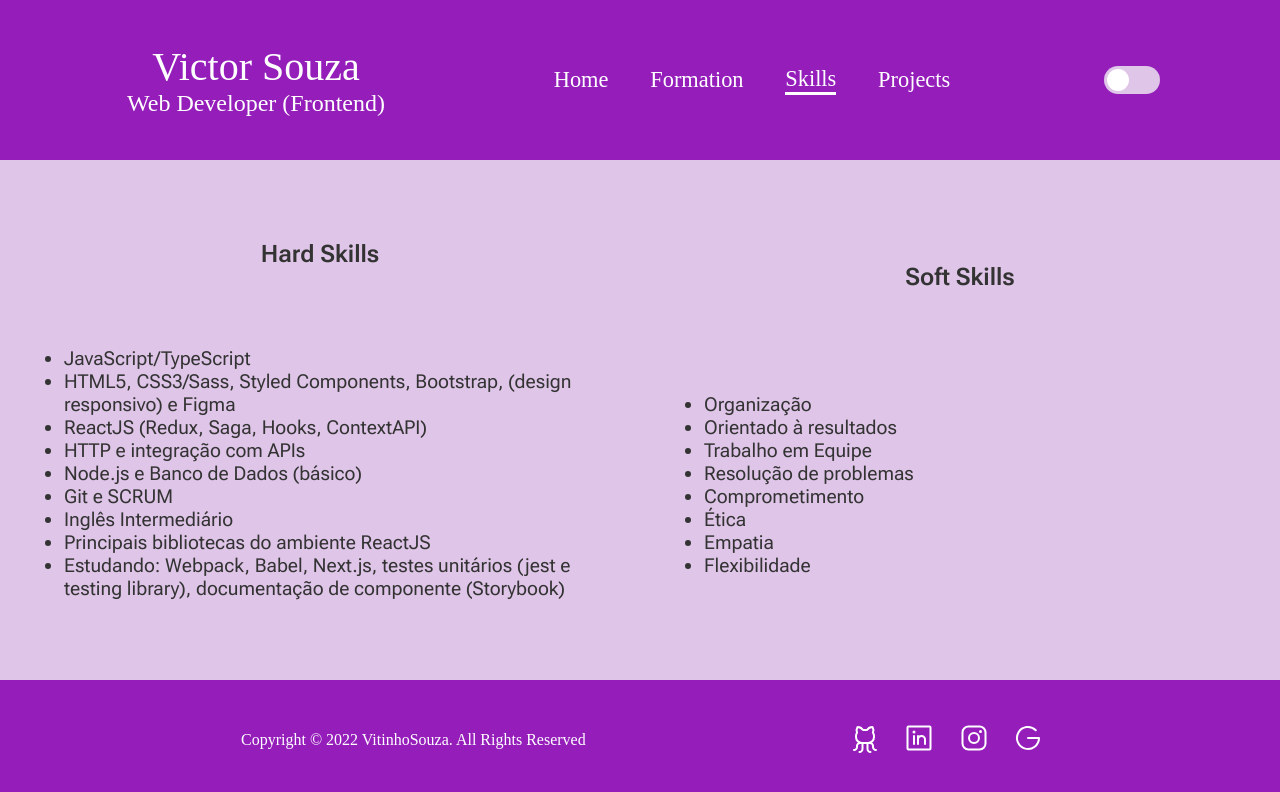
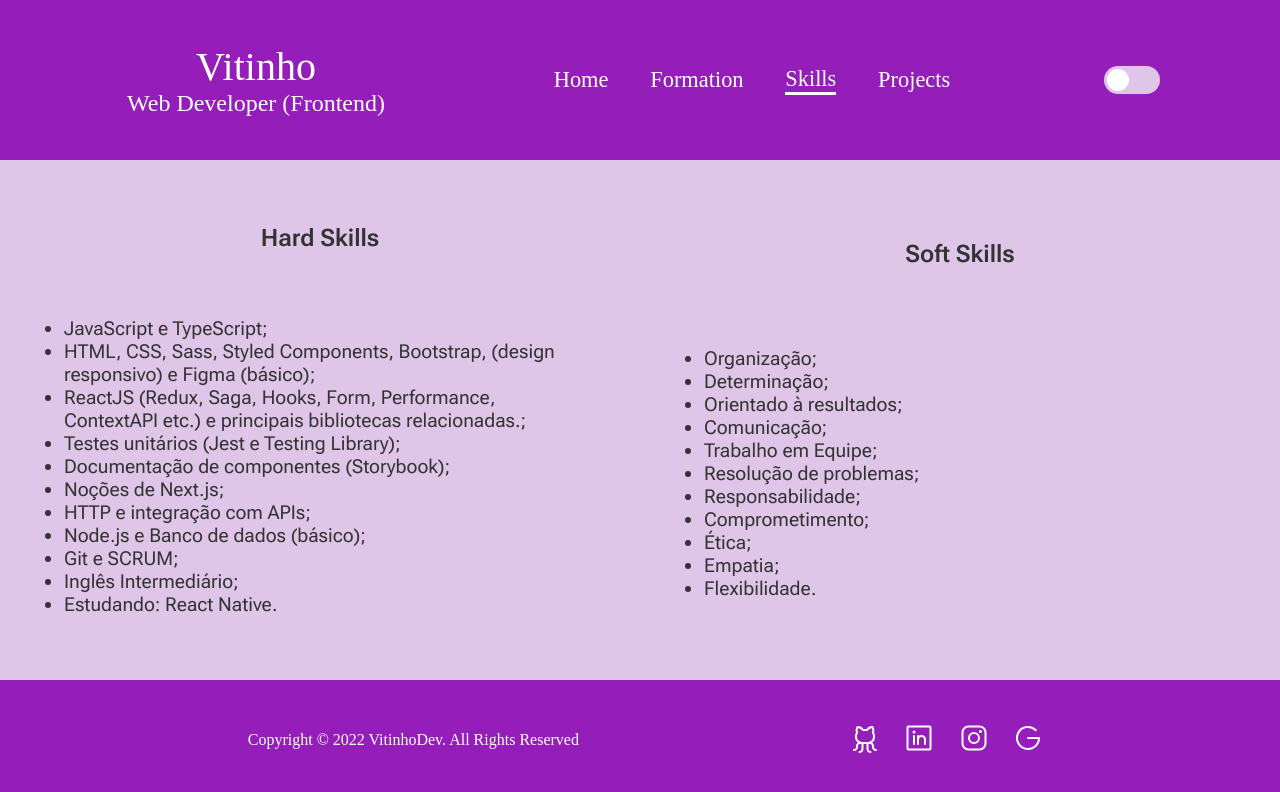
Before and after one commit to VitinhoSouza/my-portfolio, a React (Create React App) app: page /skills in a window 1280 px wide. Shown: the top 792 px of the page. Built offline with nearby package versions, Linux system fonts and the light colour scheme; a web font is replaced by a local one.

Commit message:
feat: texts updates

```diff
--- a/public/index.html
+++ b/public/index.html
@@ -13,7 +13,7 @@
     />
     <link rel="apple-touch-icon" href="%PUBLIC_URL%/logo192.png" />
     <link rel="manifest" href="%PUBLIC_URL%/manifest.json" />
-    <title>VitinhoSouzaDev</title>
+    <title>VitinhoDev</title>
   </head>
   <body>
     <noscript>You need to enable JavaScript to run this app.</noscript>
--- a/src/assets/description.json
+++ b/src/assets/description.json
@@ -1,3 +1,4 @@
 {
-    "desc":"Olá, meu nome é Victor Souza, tenho 22 anos de idade e moro em Quixadá - CE. Sou um desenvolvedor WEB (com foco em Frontend) e busco sempre evoluir como pessoa e como profissional. Sou um jovem responsável, organizado e determinado em alcançar minhas metas."
+    "question": "Quem sou eu?",
+    "desc":"Olá, meu nome é Victor Souza, tenho 23 anos de idade e moro em Quixadá - CE. Sou um desenvolvedor WEB (com foco em Frontend) e busco sempre evoluir como pessoa e como profissional. Sou um jovem responsável, organizado e determinado em alcançar minhas metas."
 }
--- a/src/assets/formation.json
+++ b/src/assets/formation.json
@@ -4,8 +4,8 @@
         "topics":[
             "Ensino Fundamental na EEF Renato de Araújo Carneiro (Término em 2014)",
             "Ensino Médio e Curso Técnico em Informática na EEEP Maria Cavalcante Costa (2015 - 2017)",
-            "Bacharelado em Sistemas de Informação na UFC - Quixadá (2018 - 2022)",
-            "Formação Ignite na Rocketseat (2022 - Em andamento)"
+            "Bacharelado (Summa Cum Laude) em Sistemas de Informação na UFC - Quixadá (2018 - 2022) ⭐",
+            "Formação Ignite na Rocketseat - Trilhas de ReactJS (2022 - 2023)"
         ]
     },
     {
@@ -15,7 +15,7 @@
             "Bolsista na Bolsa de Iniciação Acadêmica da UFC - Quixadá (2018 - 2019)",
             "Bolsista no Programa de Educação Tutorial - Sistemas de Informação (2019 - 2021)",
             "Estagiário como Desenvolvedor Frontend no Lead Dell (2021-2022)",
-            "Desenvolvedor Frontend Jr. na APP Noz (2022 - Em andamento)"
+            "Desenvolvedor Frontend (ReactJS) Jr. na APP Noz (2022 - Atualmente)"
         ]
     }
 ]
--- a/src/assets/skills.json
+++ b/src/assets/skills.json
@@ -2,24 +2,29 @@
     {
         "title":"Hard Skills",
         "topics":[
-            "JavaScript/TypeScript",
-            "HTML5, CSS3/Sass, Styled Components, Bootstrap, (design responsivo) e Figma",
-            "ReactJS (Redux, Saga, Hooks, ContextAPI)",
+            "JavaScript e TypeScript",
+            "HTML, CSS, Sass, Styled Components, Bootstrap, (design responsivo) e Figma (básico)",
+            "ReactJS (Redux, Saga, Hooks, Form, Performance, ContextAPI etc.) e principais bibliotecas relacionadas.",
+            "Testes unitários (Jest e Testing Library)",
+            "Documentação de componentes (Storybook)",
+            "Noções de Next.js",
             "HTTP e integração com APIs",
-            "Node.js e Banco de Dados (básico)",
+            "Node.js e Banco de dados (básico)",
             "Git e SCRUM",
             "Inglês Intermediário",
-            "Principais bibliotecas do ambiente ReactJS",
-            "Estudando: Webpack, Babel, Next.js, testes unitários (jest e testing library), documentação de componente (Storybook)"
+            "Estudando: React Native"
         ]
     },
     {
         "title":"Soft Skills",
         "topics":[
             "Organização",
+            "Determinação",
             "Orientado à resultados",
+            "Comunicação",
             "Trabalho em Equipe",
             "Resolução de problemas",
+            "Responsabilidade",
             "Comprometimento",
             "Ética",
             "Empatia",
--- a/src/components/Footer/Footer.tsx
+++ b/src/components/Footer/Footer.tsx
@@ -10,7 +10,7 @@ import { Container, Copyright, SocialNetworks } from "./styles";
 export function Footer() {
   return (
     <Container>
-      <Copyright>Copyright © 2022 VitinhoSouza. All Rights Reserved</Copyright>
+      <Copyright>Copyright © 2022 VitinhoDev. All Rights Reserved</Copyright>
       <SocialNetworks>
         <a href="https://github.com/VitinhoSouza" style={{ color: "white" }}>
           <GithubLogo size="2rem" alt="Github" />
--- a/src/components/Header/Header.tsx
+++ b/src/components/Header/Header.tsx
@@ -16,7 +16,7 @@ export function Header({ toggleTheme }: IHeaderProps) {
   return (
     <Container>
       <PersonalData>
-        <span className="title">Victor Souza</span>
+        <span className="title">Vitinho</span>
         <span>Web Developer (Frontend)</span>
       </PersonalData>
 
--- a/src/pages/Home/Home.tsx
+++ b/src/pages/Home/Home.tsx
@@ -9,7 +9,7 @@ export function Home() {
         <img src={personalImage} alt="Victor" />
       </ContainerImage>
       <ContainerDescription className="description">
-        <h1>Quem sou eu?</h1>
+        <h1>{description.question}</h1>
         <p>{description.desc}</p>
       </ContainerDescription>
     </Container>
--- a/src/pages/Skills/Skills.tsx
+++ b/src/pages/Skills/Skills.tsx
@@ -13,8 +13,8 @@ export function Skills() {
         <InfoSkills key={skill.title}>
           <h2>{skill.title}</h2>
           <ul>
-            {skill.topics.map((item: string) => (
-              <li key={item}>{item}</li>
+            {skill.topics.map((item: string, index) => (
+              <li key={item}>{item}{index === skill.topics.length - 1 ? '.' : ';'}</li>
             ))}
           </ul>
         </InfoSkills>
```
